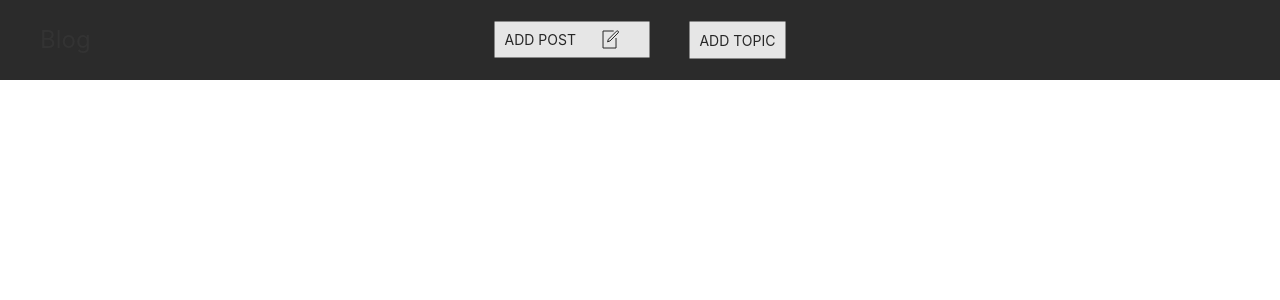
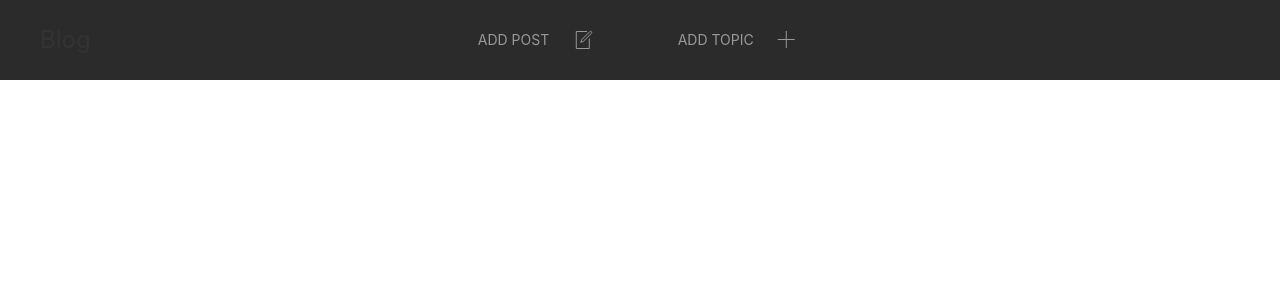
Before and after one commit to devonnaidoo/blog-application, a Node server app: page / in a window 1280 px wide. Shown: the top 300 px of the page. Run offline with Node 20, Linux system fonts and the light colour scheme; some libraries are stand-ins or nearby versions.

Commit message:
navbar buttons added

```diff
--- a/public/stylesheets/style.css
+++ b/public/stylesheets/style.css
@@ -3,13 +3,11 @@ nav {
   background-color: rgb(43, 43, 43) !important;
 }
 .nav-btn {
-  background-color: rgb(230, 230, 230);
-  color: rgb(39, 39, 39) !important;
-  padding: 8px 10px !important;
+  padding: 10px 20px !important;
   margin: 0px 5px;
   min-height: 0 !important;
-  border: none;
+  border-radius: 5px;
 }
 .nav-btn svg {
-  margin: 0 20px;
+  margin: 0 5px 0 20px;
 }
--- a/views/layout.jade
+++ b/views/layout.jade
@@ -22,6 +22,6 @@ html
           li
             a.nav-btn(href='#', uk-icon="icon: file-edit") Add Post
           li
-            a.nav-btn(href='#') Add Topic
+            a.nav-btn(href='#', uk-icon="icon: plus") Add Topic
     script(src='/javascript/main.js')
   block content
```
